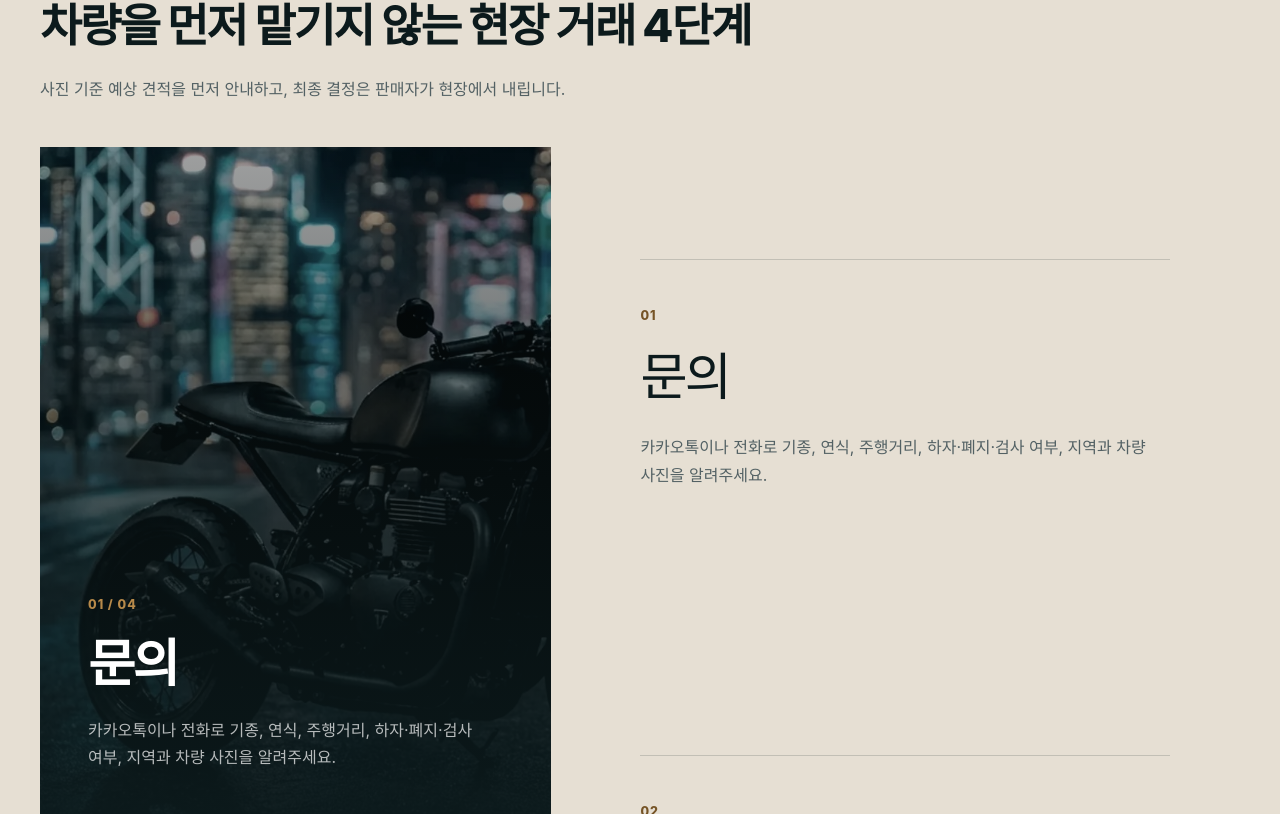
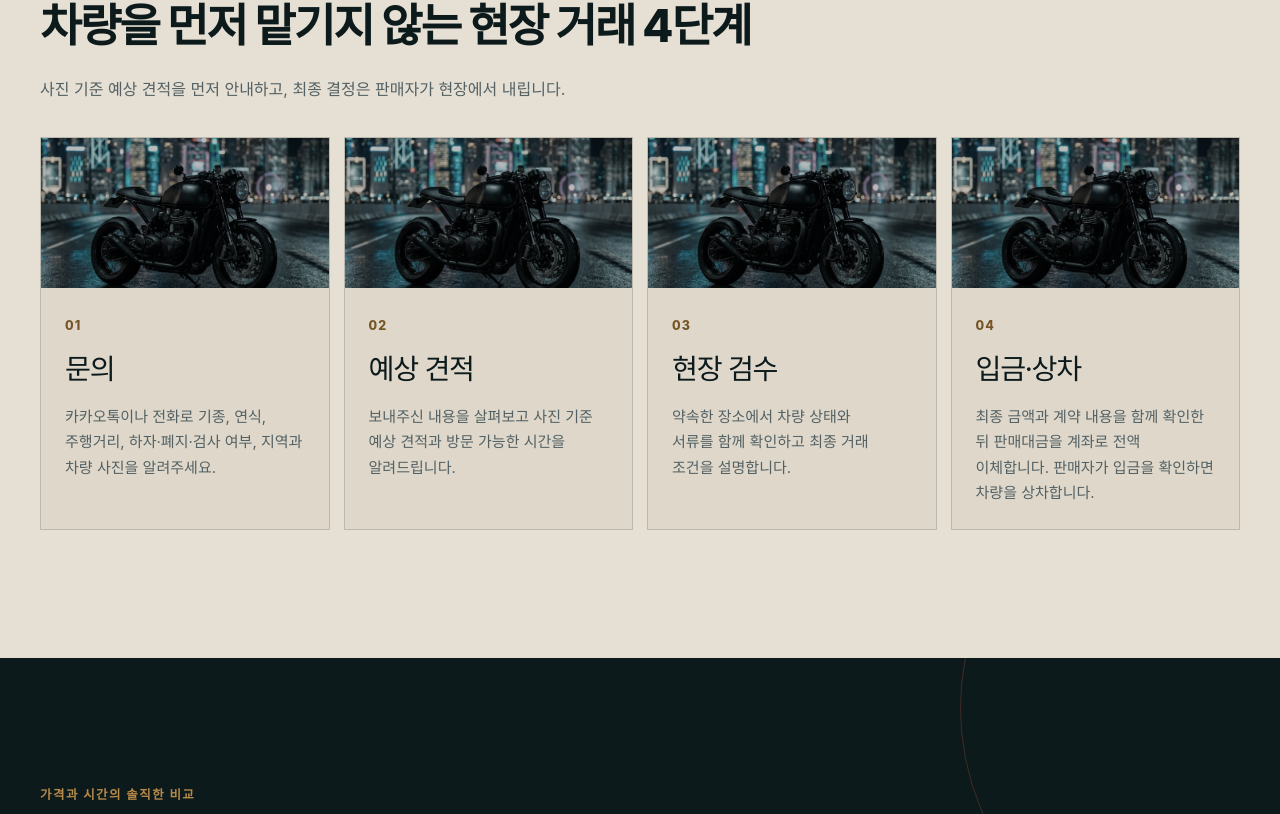
Before and after one commit to 12538253/bike-landing, a Next.js app: page / in a window 1280 px wide. Shown: the part 3946-4760 px from the top of the page. Built offline with nearby package versions, Linux system fonts and the light colour scheme.

Commit message:
fix: stabilize downstream deep links

```diff
--- a/app/globals.css
+++ b/app/globals.css
@@ -117,6 +117,10 @@ address {
   min-height: 100vh;
 }
 
+section[id] {
+  scroll-margin-top: var(--header-height);
+}
+
 .site-shell {
   width: min(calc(100% - 48px), var(--shell));
   margin-inline: auto;
@@ -402,7 +406,6 @@ address {
 .trust-bar {
   position: relative;
   z-index: 3;
-  scroll-margin-top: var(--header-height);
   border-bottom: 1px solid var(--line-light);
   background: var(--ink-soft);
   color: white;
@@ -752,158 +755,53 @@ address {
 }
 
 .process-heading {
-  margin-bottom: 44px;
-}
-
-.process-story {
-  display: grid;
-  grid-template-columns: minmax(0, 0.92fr) minmax(0, 1.08fr);
-  gap: clamp(36px, 7vw, 92px);
-}
-
-.process-stage {
-  position: relative;
-}
-
-.process-stage__frame {
-  position: sticky;
-  top: calc(var(--header-height) + 28px);
-  height: calc(100vh - var(--header-height) - 56px);
-  min-height: 540px;
-  max-height: 720px;
-  overflow: hidden;
-  background: var(--ink-soft);
-}
-
-.process-stage__frame img {
-  object-fit: cover;
-  filter: saturate(0.52) contrast(1.08) brightness(0.66);
-  transform: scale(1.03);
-}
-
-.process-stage__shade {
-  position: absolute;
-  inset: 0;
-  background: linear-gradient(180deg, rgba(12, 26, 28, 0.06), rgba(12, 26, 28, 0.95));
-}
-
-.process-stage__content {
-  position: absolute;
-  z-index: 2;
-  inset: auto 0 0;
-  padding: clamp(28px, 4vw, 48px);
-  color: white;
-}
-
-.process-stage__content span,
+  margin-bottom: 34px;
+}
+
 .process-step__body > span {
-  color: var(--brass);
+  color: var(--brass-deep);
   font-size: 0.78rem;
   font-weight: 850;
   letter-spacing: 0.08em;
 }
 
-.process-step__body > span {
-  color: var(--brass-deep);
-}
-
-.process-stage__content strong {
-  display: block;
-  margin-top: 10px;
-  font-size: clamp(2rem, 4vw, 3.6rem);
-  letter-spacing: -0.05em;
-}
-
-.process-stage__content p {
-  margin-top: 15px;
-  color: rgba(255, 255, 255, 0.7);
-  line-height: 1.68;
+.process-steps {
+  display: grid;
+  grid-template-columns: repeat(4, minmax(0, 1fr));
+  gap: 14px;
 }
 
 .process-step {
-  display: flex;
-  min-height: 62vh;
-  align-items: center;
-  opacity: 1;
-  transform: translateX(0);
-}
-
-.process-story[data-enhanced="true"] .process-step {
-  opacity: 1;
-  transform: translateX(0);
-  transition: transform 0.24s ease;
-}
-
-.process-story[data-enhanced="true"] .process-step.is-active {
-  opacity: 1;
-  transform: translateX(10px);
-}
-
-.process-step__media {
-  display: none;
-}
-
-.process-step__body {
-  max-width: 530px;
-  padding: 42px 0;
-  border-top: 1px solid var(--line);
-}
-
-.process-step:last-child .process-step__body {
-  border-bottom: 1px solid var(--line);
-}
-
-.process-step h3 {
-  margin-top: 12px;
-  font-size: clamp(2rem, 4vw, 3.5rem);
-  letter-spacing: -0.055em;
-}
-
-.process-step p {
-  margin-top: 18px;
-  color: var(--muted);
-  font-size: 1rem;
-  line-height: 1.75;
-}
-
-/* Static cards are the default for JavaScript-off and reduced-motion visitors. */
-.process-story[data-enhanced="false"] {
-  display: block;
-}
-
-.process-story[data-enhanced="false"] .process-stage {
-  display: none;
-}
-
-.process-story[data-enhanced="false"] .process-steps {
-  display: grid;
-  grid-template-columns: repeat(2, minmax(0, 1fr));
-  gap: 14px;
-}
-
-.process-story[data-enhanced="false"] .process-step {
-  display: block;
-  min-height: 0;
+  min-width: 0;
   overflow: hidden;
   border: 1px solid var(--line);
   background: var(--card);
-  opacity: 1;
-  transform: none;
-}
-
-.process-story[data-enhanced="false"] .process-step__media {
-  display: block;
-  height: 190px;
+}
+
+.process-step__media {
+  height: 150px;
   background-repeat: no-repeat;
   background-size: cover;
   filter: saturate(0.55) brightness(0.74);
 }
 
-.process-story[data-enhanced="false"] .process-step__body,
-.process-story[data-enhanced="false"] .process-step:last-child .process-step__body {
-  max-width: none;
-  padding: 25px;
+.process-step__body,
+.process-step:last-child .process-step__body {
+  padding: 24px;
   border: 0;
+}
+
+.process-step h3 {
+  margin-top: 12px;
+  font-size: clamp(1.55rem, 2.2vw, 2rem);
+  letter-spacing: -0.045em;
+}
+
+.process-step p {
+  margin-top: 14px;
+  color: var(--muted);
+  font-size: 0.94rem;
+  line-height: 1.68;
 }
 
 .honest-section {
@@ -1441,48 +1339,12 @@ address {
     min-height: 410px;
   }
 
-  .process-story {
-    display: block;
-  }
-
-  .process-stage {
-    display: none;
-  }
-
   .process-steps {
-    display: grid;
     grid-template-columns: repeat(2, minmax(0, 1fr));
-    gap: 14px;
-  }
-
-  .process-step,
-  .process-story[data-enhanced="true"] .process-step,
-  .process-story[data-enhanced="true"] .process-step.is-active {
-    display: block;
-    min-height: 0;
-    overflow: hidden;
-    border: 1px solid var(--line);
-    background: var(--card);
-    opacity: 1;
-    transform: none;
   }
 
   .process-step__media {
-    display: block;
-    height: 190px;
-    background-repeat: no-repeat;
-    background-size: cover;
-    filter: saturate(0.55) brightness(0.74);
-  }
-
-  .process-step__body,
-  .process-step:last-child .process-step__body {
-    padding: 25px;
-    border: 0;
-  }
-
-  .process-step h3 {
-    font-size: 1.75rem;
+    height: 170px;
   }
 
   .faq-heading {
@@ -1632,14 +1494,6 @@ address {
     height: 180px;
   }
 
-  .process-story[data-enhanced="false"] .process-steps {
-    grid-template-columns: 1fr;
-  }
-
-  .process-story[data-enhanced="false"] .process-step__media {
-    height: 180px;
-  }
-
   .honest-grid article {
     min-height: auto;
   }
@@ -1738,11 +1592,6 @@ address {
     transition: none !important;
   }
 
-  .process-story .process-step,
-  .process-story .process-step.is-active {
-    opacity: 1;
-    transform: none;
-  }
 }
 
 @keyframes heroScale {
--- a/components/ProcessStory.tsx
+++ b/components/ProcessStory.tsx
@@ -1,8 +1,3 @@
-"use client";
-
-import { useEffect, useRef, useState } from "react";
-import Image from "next/image";
-
 import type { ProcessStep } from "@/content/site";
 
 type ProcessStoryProps = Readonly<{
@@ -10,105 +5,13 @@ type ProcessStoryProps = Readonly<{
 }>;
 
 export default function ProcessStory({ steps }: ProcessStoryProps) {
-  const [activeStep, setActiveStep] = useState(0);
-  const [enhanced, setEnhanced] = useState(false);
-  const stepRefs = useRef<Array<HTMLElement | null>>([]);
-
-  useEffect(() => {
-    const desktopQuery = window.matchMedia("(min-width: 960px)");
-    const reducedMotionQuery = window.matchMedia("(prefers-reduced-motion: reduce)");
-    let observer: IntersectionObserver | undefined;
-
-    const stopObserving = () => {
-      observer?.disconnect();
-      observer = undefined;
-    };
-
-    const updateMode = () => {
-      stopObserving();
-      const shouldEnhance = desktopQuery.matches && !reducedMotionQuery.matches;
-      setEnhanced(shouldEnhance);
-
-      if (!shouldEnhance) {
-        setActiveStep(0);
-        return;
-      }
-
-      const updateActiveStep = () => {
-        const focusLine = window.innerHeight * 0.48;
-        let closestIndex = 0;
-        let closestDistance = Number.POSITIVE_INFINITY;
-
-        stepRefs.current.forEach((step, index) => {
-          if (!step) return;
-          const bounds = step.getBoundingClientRect();
-          const center = bounds.top + bounds.height / 2;
-          const distance = Math.abs(center - focusLine);
-          if (distance < closestDistance) {
-            closestDistance = distance;
-            closestIndex = index;
-          }
-        });
-
-        setActiveStep(closestIndex);
-      };
-
-      observer = new IntersectionObserver(updateActiveStep, {
-        rootMargin: "-20% 0px -20% 0px",
-        threshold: [0, 0.25, 0.5, 0.75, 1],
-      });
-      stepRefs.current.forEach((step) => {
-        if (step) observer?.observe(step);
-      });
-      updateActiveStep();
-    };
-
-    updateMode();
-    desktopQuery.addEventListener("change", updateMode);
-    reducedMotionQuery.addEventListener("change", updateMode);
-
-    return () => {
-      stopObserving();
-      desktopQuery.removeEventListener("change", updateMode);
-      reducedMotionQuery.removeEventListener("change", updateMode);
-    };
-  }, []);
-
-  const active = steps[activeStep];
-
   return (
-    <div
-      className="process-story"
-      data-testid="process-story"
-      data-enhanced={String(enhanced)}
-      data-active-step={activeStep}
-    >
-      <div className="process-stage" aria-hidden="true">
-        <div className="process-stage__frame">
-          <Image
-            src={active.image}
-            alt=""
-            fill
-            sizes="(min-width: 960px) 46vw, 100vw"
-            style={{ objectPosition: active.imagePosition }}
-          />
-          <div className="process-stage__shade" />
-          <div className="process-stage__content">
-            <span>{active.number} / 04</span>
-            <strong data-testid="process-stage-label">{active.title}</strong>
-            <p>{active.description}</p>
-          </div>
-        </div>
-      </div>
-
+    <div className="process-story" data-testid="process-story">
       <div className="process-steps">
         {steps.map((step, index) => (
           <article
-            className={`process-step${index === activeStep ? " is-active" : ""}`}
+            className="process-step"
             key={step.number}
-            ref={(element) => {
-              stepRefs.current[index] = element;
-            }}
             data-testid={`process-step-${index}`}
           >
             <div
```
Also changed, not shown: 1 other file (tests, documents, lock files or other folders).
